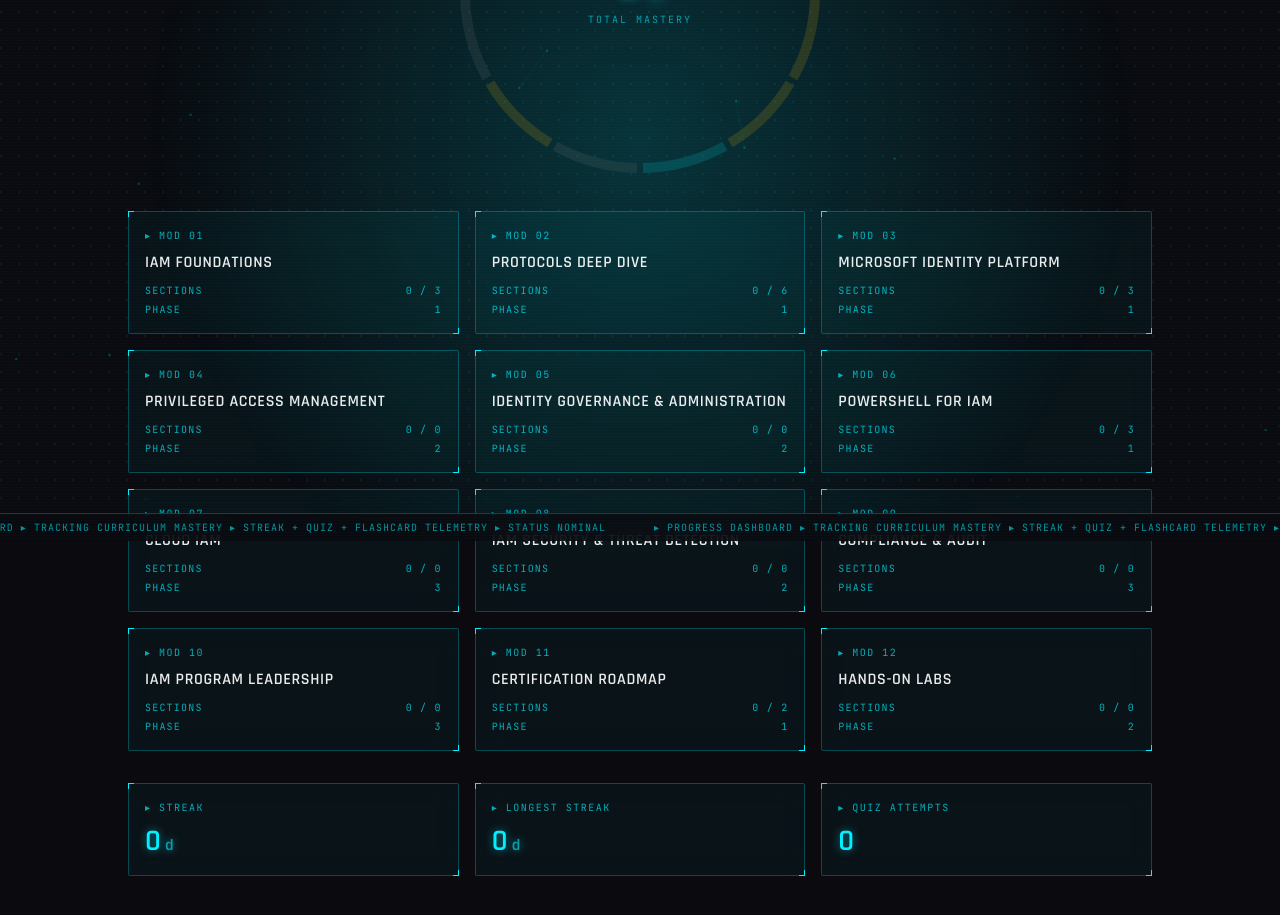
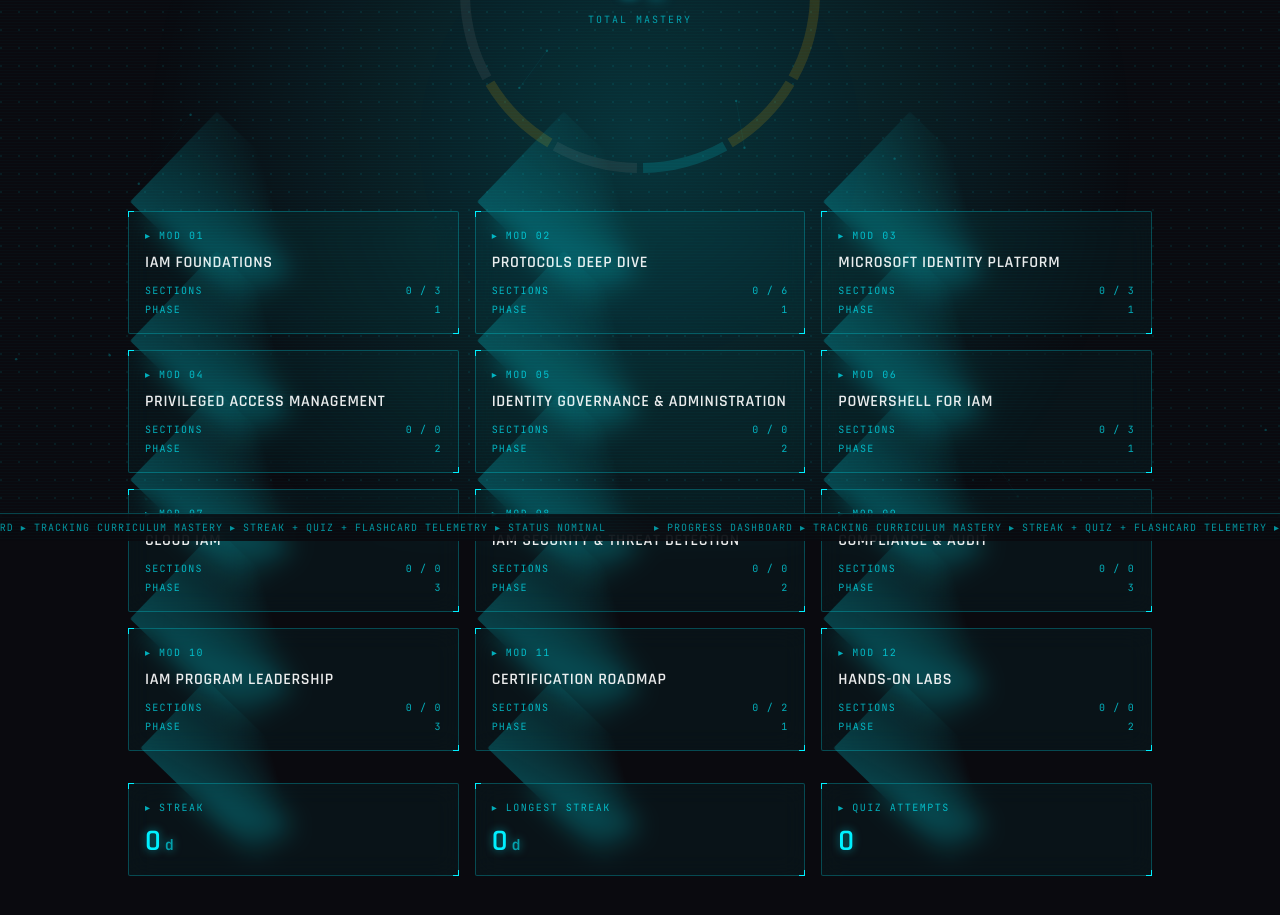
Before and after one commit to koltbern15/IAM-Master, a Next.js app: page /progress in a window 1280 px wide. Shown: the part 259-1174 px from the top of the page. Built offline with nearby package versions, Linux system fonts and the light colour scheme.

Commit message:
feat(jarvis): opt in ambientBorder on progress HoloPanels

```diff
--- a/app/progress/page.tsx
+++ b/app/progress/page.tsx
@@ -70,7 +70,7 @@ export default function ProgressPage() {
           {modules.map((m) => {
             const completed = m.sections.filter((s) => state.progress.sections[`${m.id}/${s}`]?.completedAt).length
             return (
-              <HoloPanel key={m.id} label={`MOD ${String(m.order).padStart(2, '0')}`}>
+              <HoloPanel key={m.id} ambientBorder label={`MOD ${String(m.order).padStart(2, '0')}`}>
                 <div className="font-display text-base font-semibold uppercase tracking-[0.04em] text-foreground">
                   {m.title}
                 </div>
@@ -88,17 +88,17 @@ export default function ProgressPage() {
         </div>
 
         <div className="grid w-full grid-cols-1 gap-4 sm:grid-cols-3">
-          <HoloPanel label="STREAK">
+          <HoloPanel ambientBorder label="STREAK">
             <div className="font-display text-3xl text-cyan glow-cyan tabular-nums">
               <TelemetryValue value={state.streak.currentDays} suffix="d" />
             </div>
           </HoloPanel>
-          <HoloPanel label="LONGEST STREAK">
+          <HoloPanel ambientBorder label="LONGEST STREAK">
             <div className="font-display text-3xl text-cyan glow-cyan tabular-nums">
               <TelemetryValue value={state.streak.longestDays} suffix="d" />
             </div>
           </HoloPanel>
-          <HoloPanel label="QUIZ ATTEMPTS">
+          <HoloPanel ambientBorder label="QUIZ ATTEMPTS">
             <div className="font-display text-3xl text-cyan glow-cyan tabular-nums">
               <TelemetryValue value={Object.values(state.quizzes).reduce((s, q) => s + q.attempts.length, 0)} />
             </div>
```
